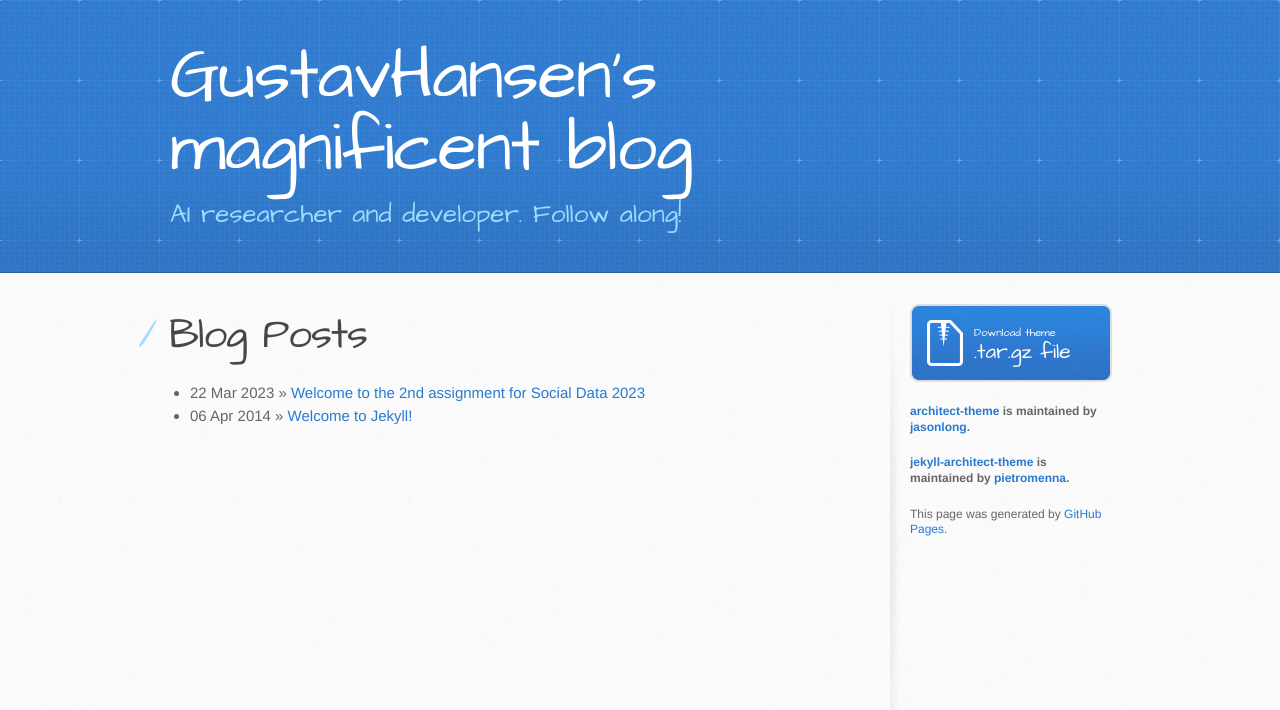
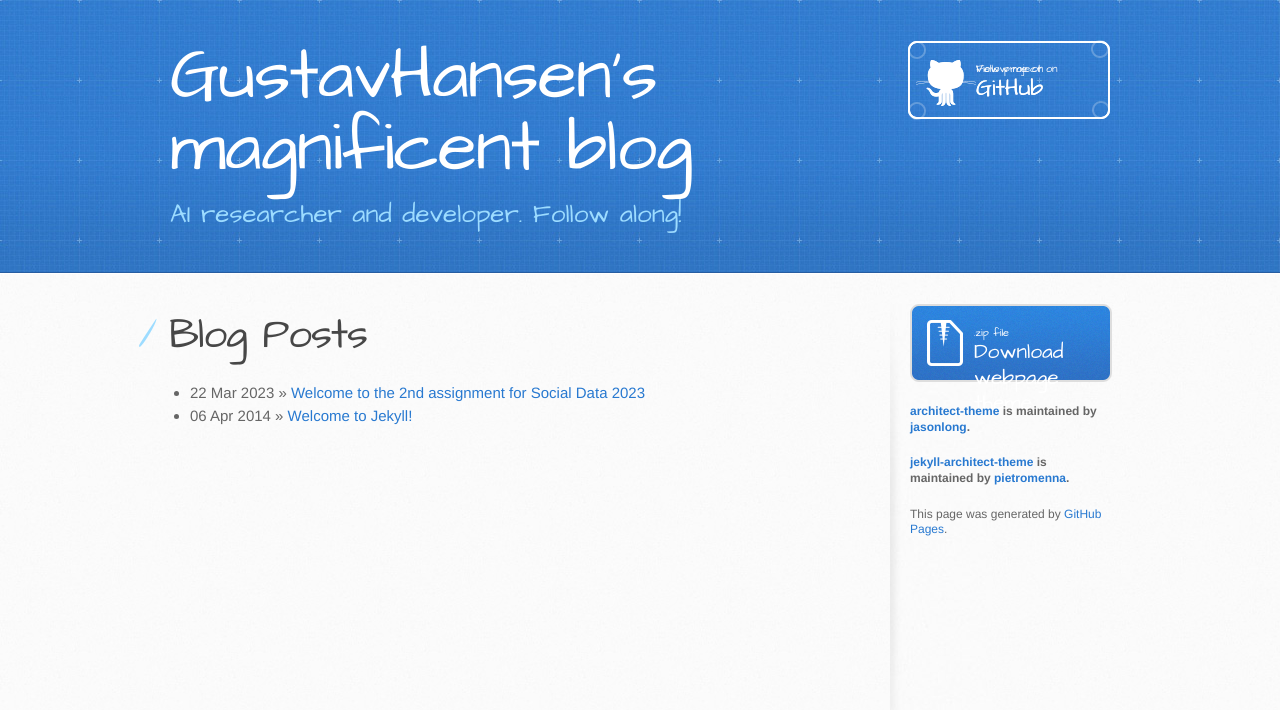
Before and after one commit to GustavHansen99/GustavHansen99.github.io, a Jekyll site: the page built from index.html, in a window 1280 px wide. Shown: the top 710 px of the page. Built offline with Jekyll 4.4.1, drawn with Linux system fonts in a browser that asks for light colours.

Commit message:
New header v2

```diff
--- a/_layouts/default.html
+++ b/_layouts/default.html
@@ -21,12 +21,8 @@
       <div class="inner">
           <h1> {{ site.name }} </h1>
         <h2> AI researcher and developer. Follow along!</h2>
-        {% if site.github.is_project_page %}
           <a href="{{ site.github.repository_url }}" class="button"><small>View project on</small> GitHub</a>
-        {% endif %}
-        {% if site.github.is_user_page %}
           <a href="{{ site.github.owner_url }}" class="button"><small>Follow me on</small> GitHub</a>
-        {% endif %}
       </div>
     </header>
 
@@ -39,9 +35,9 @@
         </section>
 
         <aside id="sidebar">
-          <a href="https://github.com/pietromenna/jekyll-architect-theme/archive/master.tar.gz" class="button">
-            <small>Download theme</small>
-            .tar.gz file
+          <a href="https://github.com/pietromenna/jekyll-architect-theme/archive/master.zip" class="button">
+            <small>.zip file</small>
+            Download webpage theme
           </a>
 
           <p class="repo-owner"><a href="https://github.com/jasonlong/architect-theme">architect-theme</a> is maintained by <a href="https://github.com/jasonlong">jasonlong</a>.</p>
```
